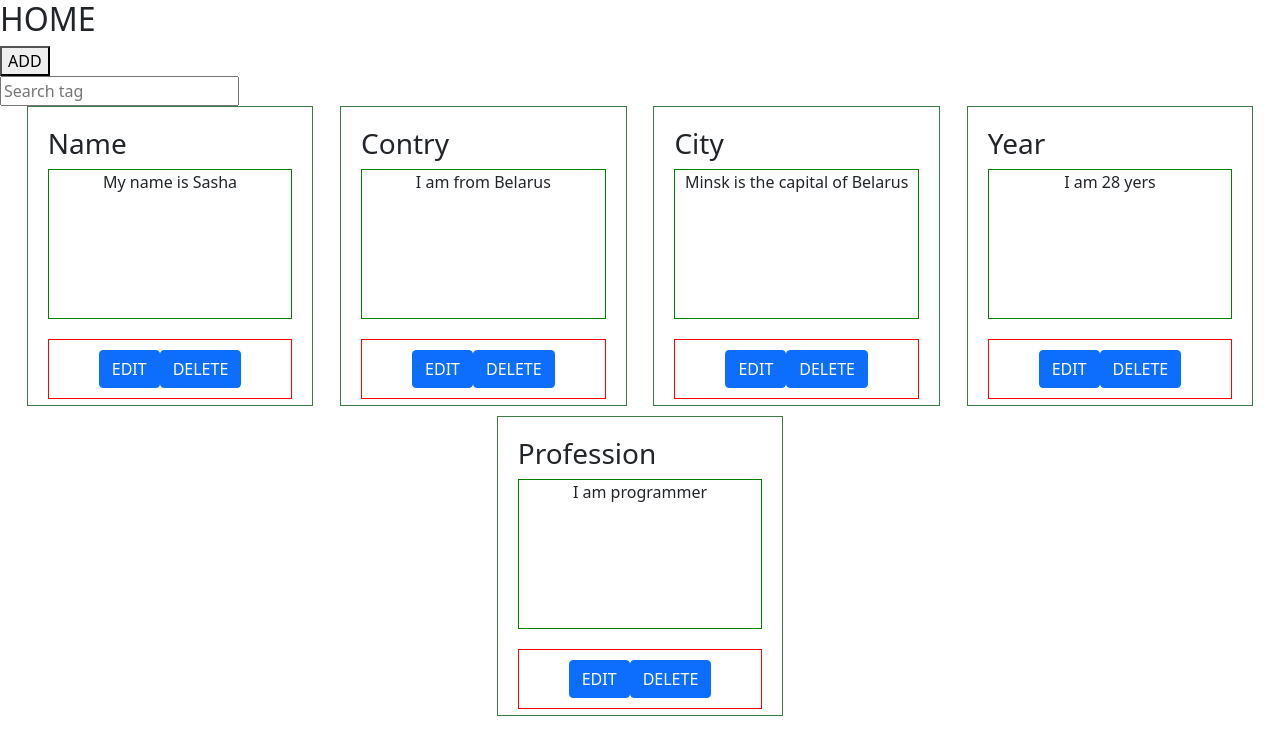
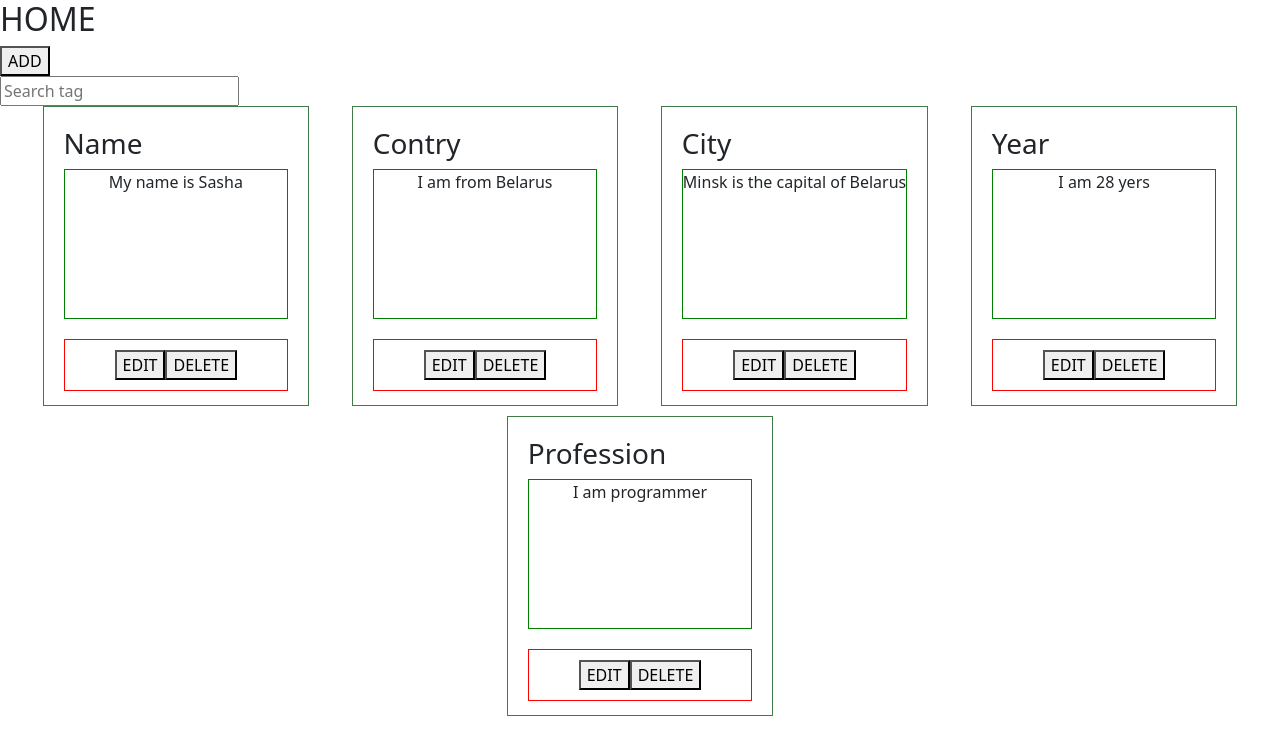
Before and after one commit to AlexKoktysh/Notes, a React (Create React App) app: page / in a window 1280 px wide. Shown: the top 754 px of the page. Built offline with nearby package versions, Linux system fonts and the light colour scheme.

Commit message:
refactoring callback

```diff
--- a/src/Components/Home.js
+++ b/src/Components/Home.js
@@ -3,24 +3,19 @@ import Note from './Note'
 import styles from './Home.module.scss'
 
 const Home = (props) => {
-    const [addNoteMode, setAddNote] = useState(false)
-    const notes = props.data.notes.notes
+    const [addMode, setAddMode] = useState(false)
+    const [valueSearch, setValueSearch] = useState('')
 
     const add = () => {
-        setAddNote(true)
+        setAddMode(true)
     }
 
-    const [value, setValue] = useState('')
-
-    const filteredNote = notes.filter(note => {
-        return note.text.toLowerCase().includes(value.toLowerCase())
-    })
-
-    const fNotes = filteredNote.map(note => <Note id={note.id}
-        text={note.text}
-        title={note.title}
-        deleteNote={props.data.deleteNote}
-        updateNote={props.data.updateNote} />)
+    const notes = props.data.notes.notes.filter(note => {
+        return note.text.toLowerCase().includes(valueSearch.toLowerCase())
+    }).map(note => <Note data={note}
+                        deleteNote={props.data.deleteNote}
+                        updateNote={props.data.updateNote}
+                        />)
 
     return (
         <div className={styles.home}>
@@ -33,15 +28,18 @@ const Home = (props) => {
                     <input
                         type='text'
                         placeholder='Search tag'
-                        onChange={(event) => setValue(event.currentTarget.value)}
+                        onChange={(event) => setValueSearch(event.currentTarget.value)}
                     />
                 </form>
             </div>
             <div className={styles.notes_list}>
-                {addNoteMode ? <Note addNote={props.data.addNote}
-                                    addMode={addNoteMode}
-                                    setAddNote={setAddNote} />
-                         :  fNotes}
+                {addMode
+                ? <Note addNote={props.data.addNote}
+                                setAddMode={setAddMode}
+                                addMode={addMode}
+                                data={{}}
+                                />
+                :  notes}
             </div>
         </div>
     )
--- a/src/Components/Note.js
+++ b/src/Components/Note.js
@@ -1,60 +1,66 @@
 import React, { useEffect, useState } from 'react'
-import { Button } from 'react-bootstrap'
 import styles from './Note.module.scss'
 
 const Note = (props) => {
-    const [editNote, setEditNote] = useState(false)
-    const [text, setNote] = useState(props.text)
-
-    console.log(props.text, editNote)
+    const [editMode, setEditMode] = useState(props.addMode)
+    const [text, setNote] = useState(props.data ? props.data.text : '')
+    const [title, setTitle] = useState(props.data ? props.data.title : '')
 
     const addNewNote = () => {
-        props.addNote(text)
-        props.setAddNote(false)
+        props.addNote(text, title)
+        props.setAddMode(false)
+        props.setEditMode(false)
     }
 
     const onSubmit = () => {
-        console.log('submit', props.addMode)
         props.addMode
         ? addNewNote()
         : updateNote()
     }
 
-    const activateEdit = () => {
-        console.log('активация')
-        setEditNote(true)
-    }
-
     const updateNote = () => {
-        props.updateNote(props.id, text)
-        setEditNote(false)
+        props.updateNote(props.data.id, text, title)
+        setEditMode(false)
     }
 
     const onNoteChange = (e) => {
         setNote(e.currentTarget.value)
     }
 
+    const onNoteChangeTitle = (e) => {
+        setTitle(e.currentTarget.value)
+    }
+
     useEffect( () => {
-        setNote(props.text)
-    }, [props.text])
+        setTitle(props.data.title)
+    }, [props.data.title])
 
+    useEffect( () => {
+        setNote(props.data.text)
+    }, [props.data.text])
+
+    useEffect( () => {
+        setEditMode(props.addMode)
+    }, [props.addMode])
 
     return (
         <div className={styles.card}>
-            <h3>{props.title}</h3>
-            {!editNote
-            ? <div>
-                <span className={styles.text}>{props.text}</span>
+            {!editMode
+            ?
+            <div>
+                <span><h3>{props.data.title}</h3></span>
+                <span className={styles.text}>{props.data.text || ''}</span>
                 <div className={styles.button}>
-                    <Button disabled={editNote} onClick={activateEdit}>EDIT</Button>
-                    <Button>DELETE</Button>
+                    <button disabled={editMode} onClick={() => setEditMode(true)}>EDIT</button>
+                    <button onClick={() => props.deleteNote(props.data.id)}>DELETE</button>
                 </div>
             </div>
             : <div>
-                <input className={styles.text} onChange={onNoteChange} autoFocus={true} onBlur={updateNote} value={text}></input>
+                <input onChange={onNoteChangeTitle} onBlur={onNoteChangeTitle} value={title}></input>
+                <input className={styles.text} onChange={onNoteChange} autoFocus={true} onBlur={onNoteChange} value={text}></input>
                 <div className={styles.button}>
-                    <Button disabled={!editNote} onClick={onSubmit}>SAVE</Button>
-                    <Button>CANCEL</Button>
+                    <button disabled={!editMode} onClick={onSubmit}>SAVE</button>
+                    <button onClick={() => setEditMode(false)}>CANCEL</button>
                 </div>
             </div>
             }
--- a/src/notesReducer.js
+++ b/src/notesReducer.js
@@ -10,7 +10,7 @@ const notesReducer = (state = initialState, action) => {
         case ADD_NOTE:
             return {
                 ...state,
-                notes: [...state.notes, {id: state.notes.length + 1, text: action.text}]
+                notes: [...state.notes, {id: state.notes.length + 1, text: action.text, title: action.title}]
             }
         case EDIT_NOTE:
             return {
@@ -18,17 +18,18 @@ const notesReducer = (state = initialState, action) => {
                 notes: state.notes.map(el => {
                     if (el.id === action.id) {
                         el.text = action.text
+                        el.title = action.title
                     }
                     return el
                 } )
             }
-        // case DELETE_NOTE:
-        //     return {
-        //         ...state,
-        //         notes: state.notes.filter(el => {
-        //             el.id !== action.id
-        //         })
-        //     }
+        case DELETE_NOTE:
+            return {
+                ...state,
+                notes: state.notes.filter(el => {
+                    return el.id !== action.id
+                })
+            }
         default:
             return state
     }
@@ -50,10 +51,11 @@ const deleteElement = (id) => {
     }
 }
 
-const addElement = (text) => {
+const addElement = (text, title) => {
     return {
         type: ADD_NOTE,
-        text
+        text,
+        title
     }
 }
 
@@ -69,9 +71,9 @@ export const deleteNote = (id) => {
     }
 }
 
-export const addNote = (text) => {
+export const addNote = (text, title) => {
     return (dispatch) => {
-        dispatch(addElement(text))
+        dispatch(addElement(text, title))
     }
 }
 
```
